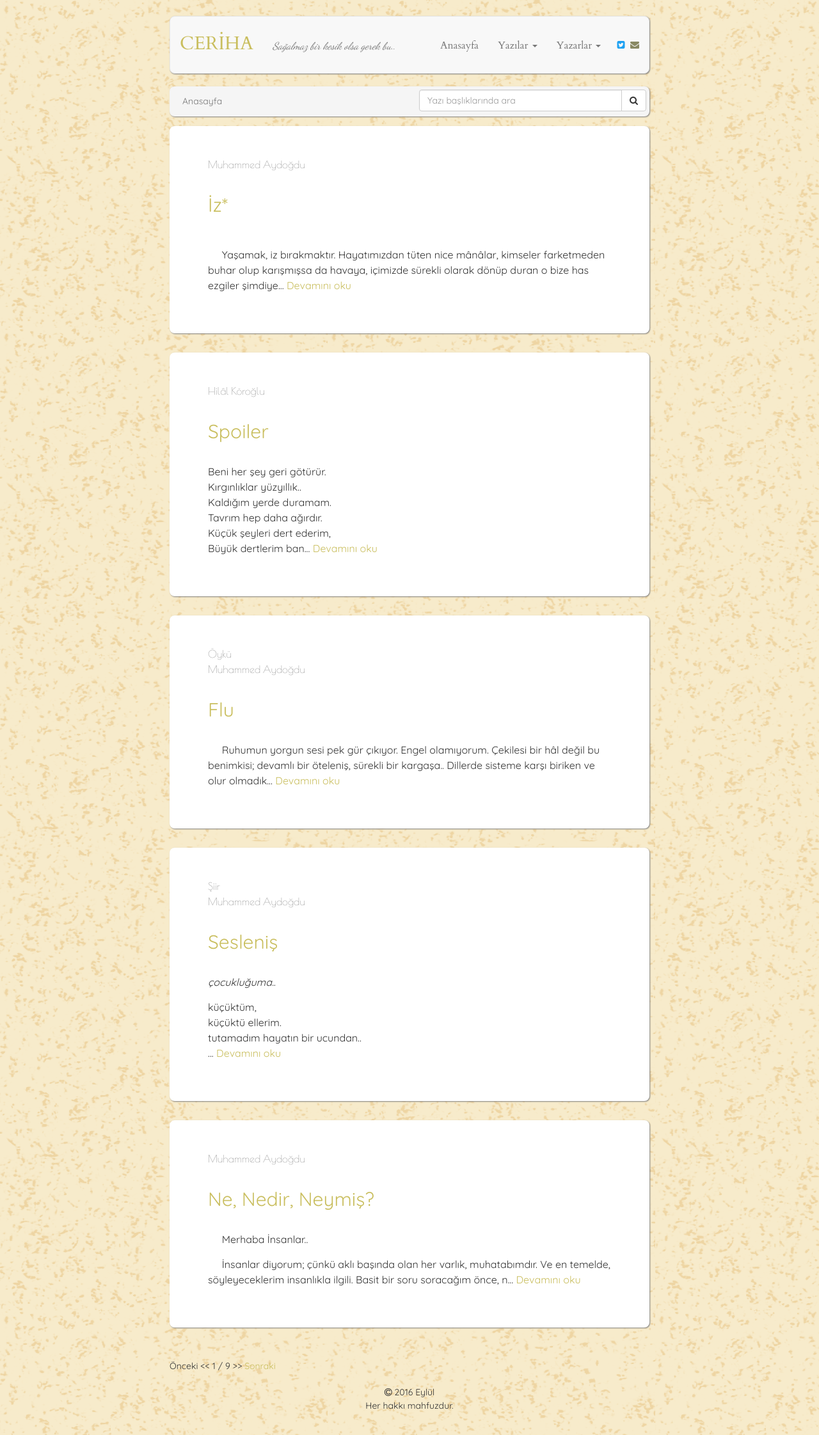
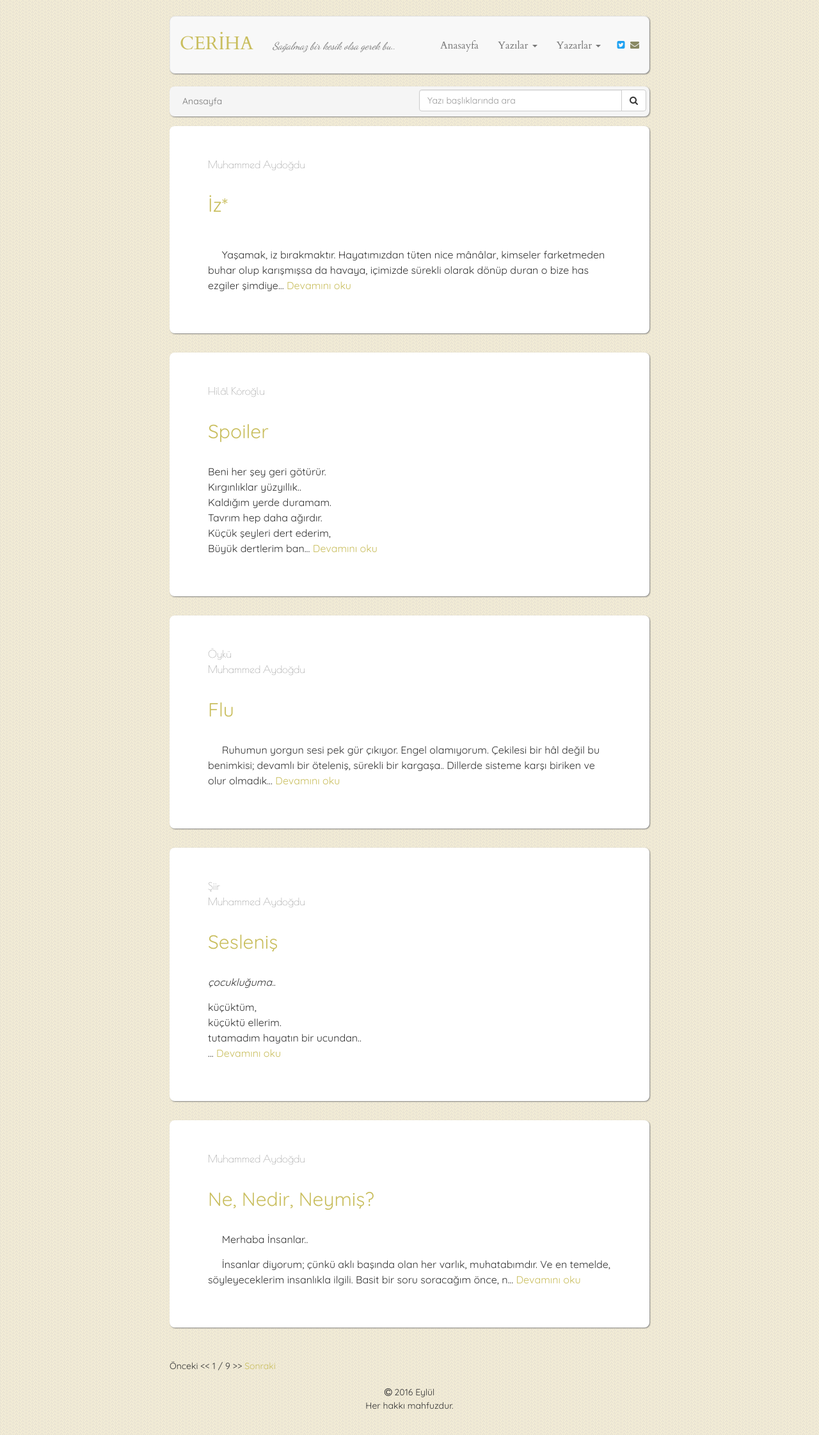
Before and after one commit to muhammedaydogdu/muhammedaydogdu.github.io, a Jekyll site: the page built from index.html, in a window 1280 px wide. Shown: the whole page at 64% size. Built offline with Jekyll 4.4.1, drawn with Linux system fonts in a browser that asks for light colours; some web fonts are replaced; the list of posts is cut into pages by our own code.

Commit message:
Update style.css

```diff
--- a/css/style.css
+++ b/css/style.css
@@ -15,7 +15,7 @@
 body {
   font-family: "Quicksand", "Times New Roman", serif;
   line-height: 1.5;
-  background: url("../images/old_map_@2X.png");
+  background: url("../images/sprinkles.png");
 }
 
 a {
```
